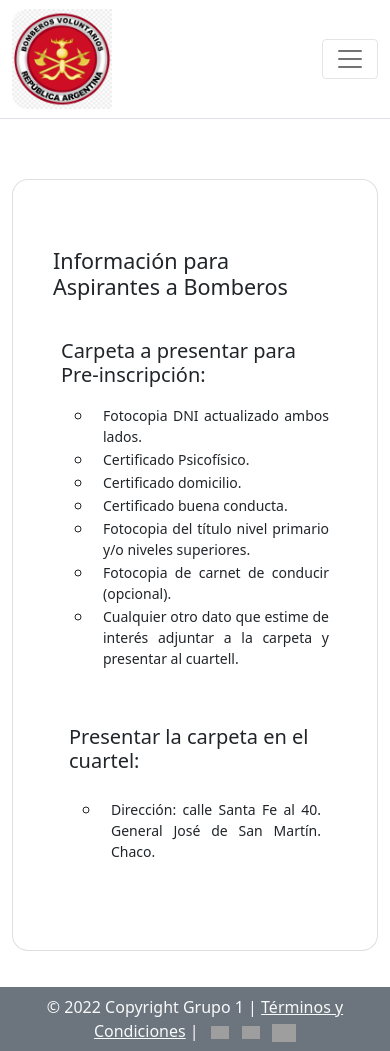
After one commit to fabiangvizcaino/BomberoLoco, a Django app: page /participa/ in a window 390 px wide. The commit adds this page. Run offline with Django 4.2, Linux system fonts and the light colour scheme; grey boxes are pictures that could not be loaded.

Commit message:
participa e index

```diff
--- a/blog/apps/post/views.py
+++ b/blog/apps/post/views.py
@@ -13,15 +13,15 @@ def inicio(request):
 
 
 #PANTALLA DE INICIO
-# def inicio(request):
-#     if request.method == 'POST':
-#         post_form = PostForm(request.POST or None, request.FILES or None)
-#         if post_form.is_valid():
-#             post_form.save()
-#             return redirect('inicio')
-#     else:
-#         post_form = PostForm()
-#     return render(request,'post/index.html',{'post_form':post_form})
+def inicio(request):
+    if request.method == 'POST':
+        post_form = PostForm(request.POST or None, request.FILES or None)
+        if post_form.is_valid():
+            post_form.save()
+            return redirect('inicio')
+    else:
+        post_form = PostForm()
+    return render(request,'post/index.html',{'post_form':post_form})
 
 
 #PANTALLA DE AGREGAR NOTICIA
@@ -140,3 +140,15 @@ def contacto(request):
     else:
         post_form = PostForm()
     return render(request,'post/contacto.html',{'post_form':post_form})
+
+
+#PANTALLA ASPIRANTES
+def participa(request):
+    if request.method == 'POST':
+        post_form = PostForm(request.POST or None, request.FILES or None)
+        if post_form.is_valid():
+            post_form.save()
+            return redirect('inicio')
+    else:
+        post_form = PostForm()
+    return render(request,'post/participa.html',{'post_form':post_form})
--- a/blog/blog/urls.py
+++ b/blog/blog/urls.py
@@ -15,7 +15,7 @@ Including another URLconf
 """
 from django.contrib import admin
 from django.urls import path
-from apps.post.views import agregarNoticia, logueo, registro, vision, mision, objetivo, nosotros, inicio, contacto
+from apps.post.views import agregarNoticia, logueo, registro, vision, mision, objetivo, nosotros, inicio, contacto, participa
 
 
 urlpatterns = [
@@ -29,4 +29,5 @@ urlpatterns = [
     path('objetivos/', objetivo, name= 'objetivos'),
     path('nosotros/', nosotros, name= 'nosotros'),
     path('contacto/', contacto, name= 'contacto'),
+    path('participa/', participa, name= 'participa'),
 ]
--- a/blog/templates/post/navbar.html
+++ b/blog/templates/post/navbar.html
@@ -56,7 +56,7 @@
                   Participa
                 </a>
                 <ul class="dropdown-menu" aria-labelledby="navbarDropdown">
-                  <li><a class="dropdown-item" href="#">Inscripción Aspirantes</a></li>
+                  <li><a class="dropdown-item" href="../participa">Inscripción Aspirantes</a></li>
                   <li><hr class="dropdown-divider"></li>
                   <li><a class="dropdown-item" href="#">Donaciones</a></li>
                 </ul>
--- /dev/null
+++ b/blog/templates/post/participa.html
@@ -0,0 +1,105 @@
+{% load static %}
+
+<!DOCTYPE html>
+<html lang="es">
+<head>
+    <meta charset="UTF-8">
+    <meta http-equiv="X-UA-Compatible" content="IE=edge">
+    <meta name="viewport" content="width=device-width, initial-scale=1.0">
+    <title>Participa</title>
+    <link rel="icon" href="{% static 'img/logo.png' %}" type = "image/x-icon"/>
+
+    <link href="https://cdn.jsdelivr.net/npm/bootstrap@5.0.2/dist/css/bootstrap.min.css" rel="stylesheet" integrity="sha384-EVSTQN3/azprG1Anm3QDgpJLIm9Nao0Yz1ztcQTwFspd3yD65VohhpuuCOmLASjC" crossorigin="anonymous">
+</head>
+
+<body>
+
+  {% include 'post/navbar.html' %}
+
+  <section class="vh-100">
+        <div class="container py-2 h-100">
+          <div class="row d-flex justify-content-center align-items-center h-100">
+            <div class="col col-xl-10">
+              <div class="card" style="border-radius: 1rem;">
+                <div class="row g-0">
+                  <div class="col-md-6 col-lg-5 d-none d-md-block">
+
+                    <img src="{% static 'img/bombero4.jpg' %}" alt="login form" class="img-fluid" style="border-radius: 1rem 0 0 1rem; width:500px; height: 500px;" />
+
+                  </div>
+                  <div class="col-md-6 col-lg-7 d-flex align-items-center">
+                    <div class="card-body p-4 p-lg-5 text-black">
+
+                      <form>
+
+                        <div class="d-flex align-items-center mb-3 pb-1">
+                          <i class="fas fa-cubes fa-2x me-3" style="color: #ff6219;"></i>
+
+                        <!-- ANULADO X AHORA
+                          <span class="h1 fw-bold mb-0">BomberoLogo</span>-->
+
+                        </div>
+
+
+                          <div class="text-dark px-3 py-4 p-md-0 mx-md-3">
+                            <h4 class="mb-4">Información para Aspirantes a Bomberos</h4>
+
+                            <div class="text-dark px-2 py-3 p-md-0 mx-md-2">
+                              <h5 class="mb-3">Carpeta a presentar para Pre-inscripción:</h5>
+
+                              <ul style= "list-style-type:circle;">
+                                <li><p class="small mb-0" style="text-align: justify; margin-left:10px;">Fotocopia DNI actualizado ambos lados.</p>
+
+                                </li>
+                                <li><p class="small mb-0" style="text-align:justify; margin-left:10px;">Certificado Psicofísico.</p>
+
+                                </li>
+                                <li><p class="small mb-0" style="text-align:justify; margin-left:10px;">Certificado domicilio.</p>
+
+                                </li>
+                                <li><p class="small mb-0" style="text-align:justify; margin-left:10px;">Certificado buena conducta.</p>
+
+                                </li>
+                                <li><p class="small mb-0" style="text-align: justify;margin-left:10px;">Fotocopia del título nivel primario y/o niveles superiores.</p>
+
+
+                                </li>
+                                <li><p class="small mb-0" style="text-align: justify;margin-left:10px;">Fotocopia de carnet de conducir (opcional).</p>
+
+
+                                </li>
+                                <li><p class="small mb-0" style="text-align: justify;margin-left:10px;">Cualquier otro dato que estime de interés adjuntar a la carpeta
+                                y presentar al cuartell.</p>
+                                </li>
+                              </ul>
+
+                            </div>
+
+                            <div class="text-dark px-3 py-4 p-md-0 mx-md-3">
+                              <h5 class="mb-4">Presentar la carpeta en el cuartel:</h5>
+                              <ul style= "list-style-type:circle;">
+                                <li><p class="small mb-0" style="text-align: justify; margin-left:10px;">Dirección: calle Santa Fe al 40. General José de San Martín. Chaco.</p>
+                                  <p></p>
+                                </li>
+
+                            </div>
+
+                          </div>
+
+                      </form>
+
+                    </div>
+                  </div>
+                </div>
+              </div>
+            </div>
+          </div>
+        </div>
+      </section>
+
+      {% include 'post/footer.html' %}
+
+    <script src="https://cdn.jsdelivr.net/npm/bootstrap@5.0.2/dist/js/bootstrap.bundle.min.js" integrity="sha384-MrcW6ZMFYlzcLA8Nl+NtUVF0sA7MsXsP1UyJoMp4YLEuNSfAP+JcXn/tWtIaxVXM" crossorigin="anonymous"></script>
+
+</body>
+</html>
```
